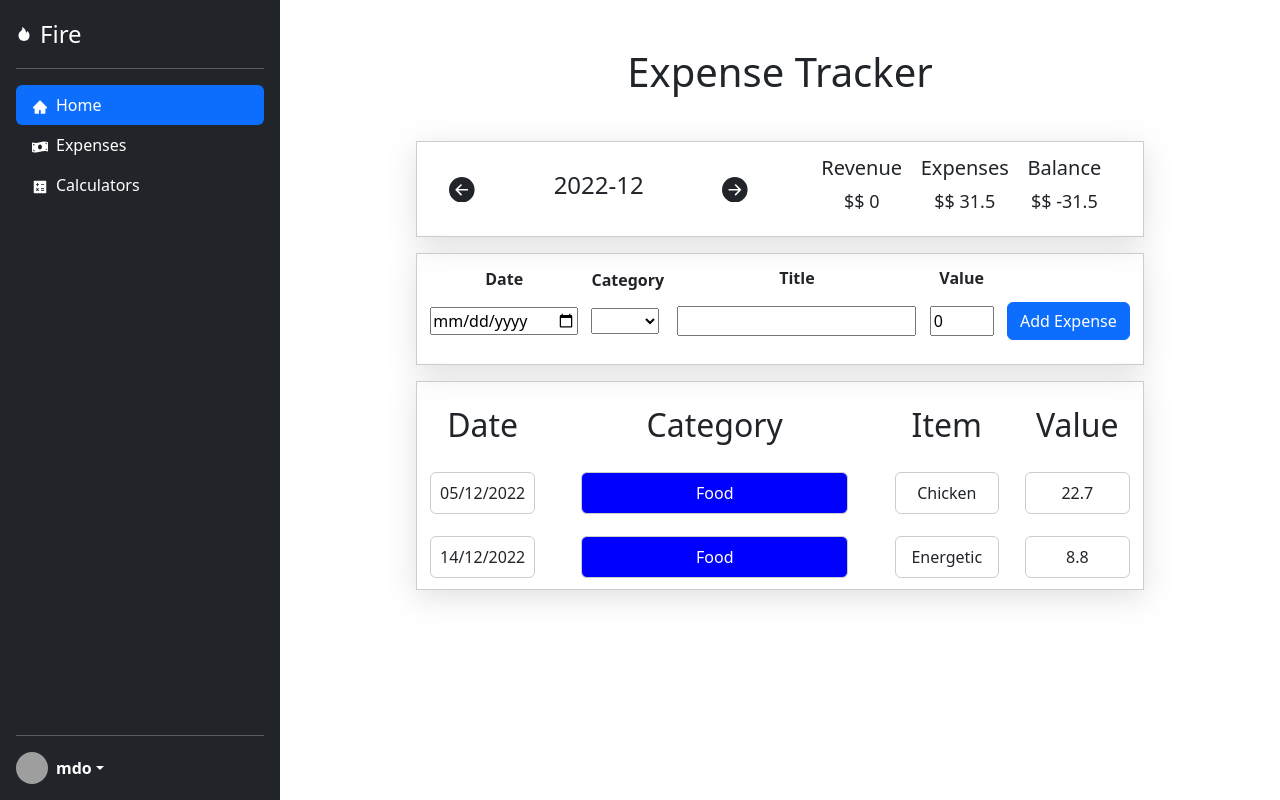
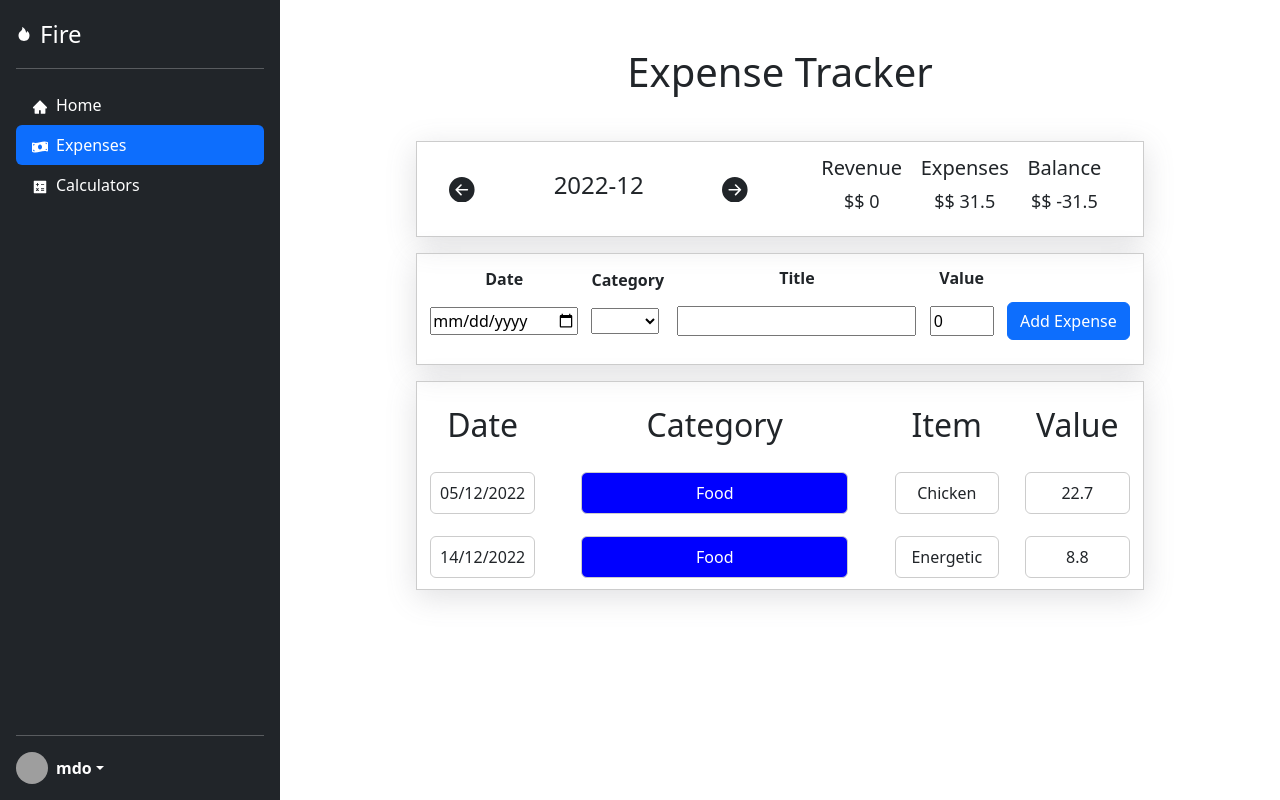
Before and after one commit to danielflorencio/fire-desktop, a React (Vite) app: page /expenses in a window 1280 px wide. Built offline with nearby package versions, Linux system fonts and the light colour scheme; grey boxes are pictures that could not be loaded.

Commit message:
made the router not rerender everything

```diff
--- a/package.json
+++ b/package.json
@@ -16,7 +16,7 @@
     "react-chartjs-2": "^5.0.1",
     "react-dom": "^18.2.0",
     "react-icons": "^4.7.1",
-    "react-router-dom": "^6.4.3"
+    "react-router-dom": "^6.5.0"
   },
   "devDependencies": {
     "@types/react": "^18.0.24",
--- a/src/components/ExpenseTracker/ExpenseTracker.tsx
+++ b/src/components/ExpenseTracker/ExpenseTracker.tsx
@@ -1,5 +1,4 @@
 import { Expense } from '../../types/expense'
-import { Category } from '../../types/category'
 import { categories } from '../../data/categories'
 import { expenses } from '../../data/expenses'
 import { useState, useEffect } from 'react'
--- a/src/components/Sidebar/Sidebar.tsx
+++ b/src/components/Sidebar/Sidebar.tsx
@@ -1,6 +1,6 @@
 import './styles.css'
 import { Link, useMatch, useResolvedPath } from 'react-router-dom'
-import { Children, Component } from 'react';
+import { ReactElement } from 'react';
 import { AiFillHome } from 'react-icons/ai'
 import { FaMoneyBillWave } from 'react-icons/fa'
 import {AiFillCalculator, AiFillFire} from 'react-icons/ai'
@@ -14,66 +14,15 @@ export default function Sidebar(){
             </a>
             <hr/>
             <ul className="nav nav-pills flex-column mb-auto">
-            <li className="nav-item">
-                <a href="/" className="nav-link active" aria-current="page">
-                <svg className="bi pe-none me-2" width="16" height="16"><AiFillHome/></svg>
-                Home
-                </a>
-            </li>
-            <li>
-                <a href="/expenses" className="nav-link text-white">
-                <svg className="bi pe-none me-2" width="16" height="16"><FaMoneyBillWave/></svg>
-                Expenses
-                </a>
-            </li>
-            <li>
-                <a href="/CompoundInterestCalculator" className="nav-link text-white">
-                <svg className="bi pe-none me-2" width="16" height="16"><AiFillCalculator/></svg>
-                Calculators
-                </a>
-            </li>
-            {/* <li>
-                <a href="#" className="nav-link text-white">
-                <svg className="bi pe-none me-2" width="16" height="16"></svg>
-                Productivity Booster
-                </a>
-            </li> */}
-            {/* <li>
-                <a href="#" className="nav-link text-white">
-                <svg className="bi pe-none me-2" width="16" height="16"></svg>
-                Feedback
-                </a>
-            </li> */}
-            {/* <li>
-                <a href="#" className="nav-link text-white">
-                <svg className="bi pe-none me-2" width="16" height="16"></svg>
-                Stock Market
-                </a>
-            </li>
-            <li>
-                <a href="#" className="nav-link text-white">
-                <svg className="bi pe-none me-2" width="16" height="16"></svg>
-                Crypto Market
-                </a>
-            </li> */}
-            {/* <li>
-                <a href="#" className="nav-link text-white">
-                <svg className="bi pe-none me-2" width="16" height="16"></svg>
-                Support us
-                </a>
-            </li> */}
-            {/* <li>
-                <a href="#" className="nav-link text-white">
-                <svg className="bi pe-none me-2" width="16" height="16"></svg>
-                Charity
-                </a>
-            </li> */}
-            {/* <li>
-                <a href="#" className="nav-link text-white">
-                <svg className="bi pe-none me-2" width="16" height="16"></svg>
-                Feedback
-                </a>
-            </li> */}
+            <CustomLink to='/' name='Home' child={<AiFillHome/>}/>
+            <CustomLink to='/expenses' name='Expenses' child={<FaMoneyBillWave/>}/>
+            <CustomLink to='/CompoundInterestCalculator' name='Calculators' child={<AiFillCalculator/>}/>
+            {/* <CustomLink to='' name='Productivity Booster' child={}/> */}
+            {/* <CustomLink to='' name='Feedback' child={}/> */}
+            {/* <CustomLink to='' name='Stock Market' child={}/> */}
+            {/* <CustomLink to='' name='Crypto Market' child={}/> */}
+            {/* <CustomLink to='' name='Support us' child={}/> */}
+            {/* <CustomLink to='' name='Charity' child={}/> */}
             </ul>
             <hr/>
             <div className="dropdown">
@@ -93,17 +42,22 @@ export default function Sidebar(){
     )
 }
 
-interface Props {
-    to: string;
-    children: Component;
+type Props = {
+    to: string,
+    child: ReactElement,
+    name: string,
     anotherProp?: string; // ? Makes so the prop is not required
 }
 
-
-
-function CustomLink( props: Props ){
-    const path = window.location.pathname;
+function CustomLink({to, name, child}: Props ){ // https://www.youtube.com/watch?v=SLfhMt5OUPI&t=1031s
+    const resolvedPath = useResolvedPath(to);
+    const isActive = useMatch({path: resolvedPath.pathname})
     return(
-        <li><a href={props.to}>{props.children}</a></li>
+        <li>
+            <Link to={to} className={isActive ? 'nav-link active' : 'nav-link text-white'}>
+            <svg className="bi pe-none me-2" width="16" height="16">{child}</svg>
+            {name}
+            </Link>
+        </li>
     )
 }
--- a/src/main.tsx
+++ b/src/main.tsx
@@ -2,8 +2,7 @@ import React from 'react'
 import ReactDOM from 'react-dom/client'
 import App from './App'
 import './index.css'
-import { BrowserRouter} from 'react-router-dom'
-
+import {BrowserRouter} from 'react-router-dom'
 
 ReactDOM.createRoot(document.getElementById('root') as HTMLElement).render(
   <React.StrictMode>
```
Also changed, not shown: 2 other files (tests, documents, lock files or other folders).
